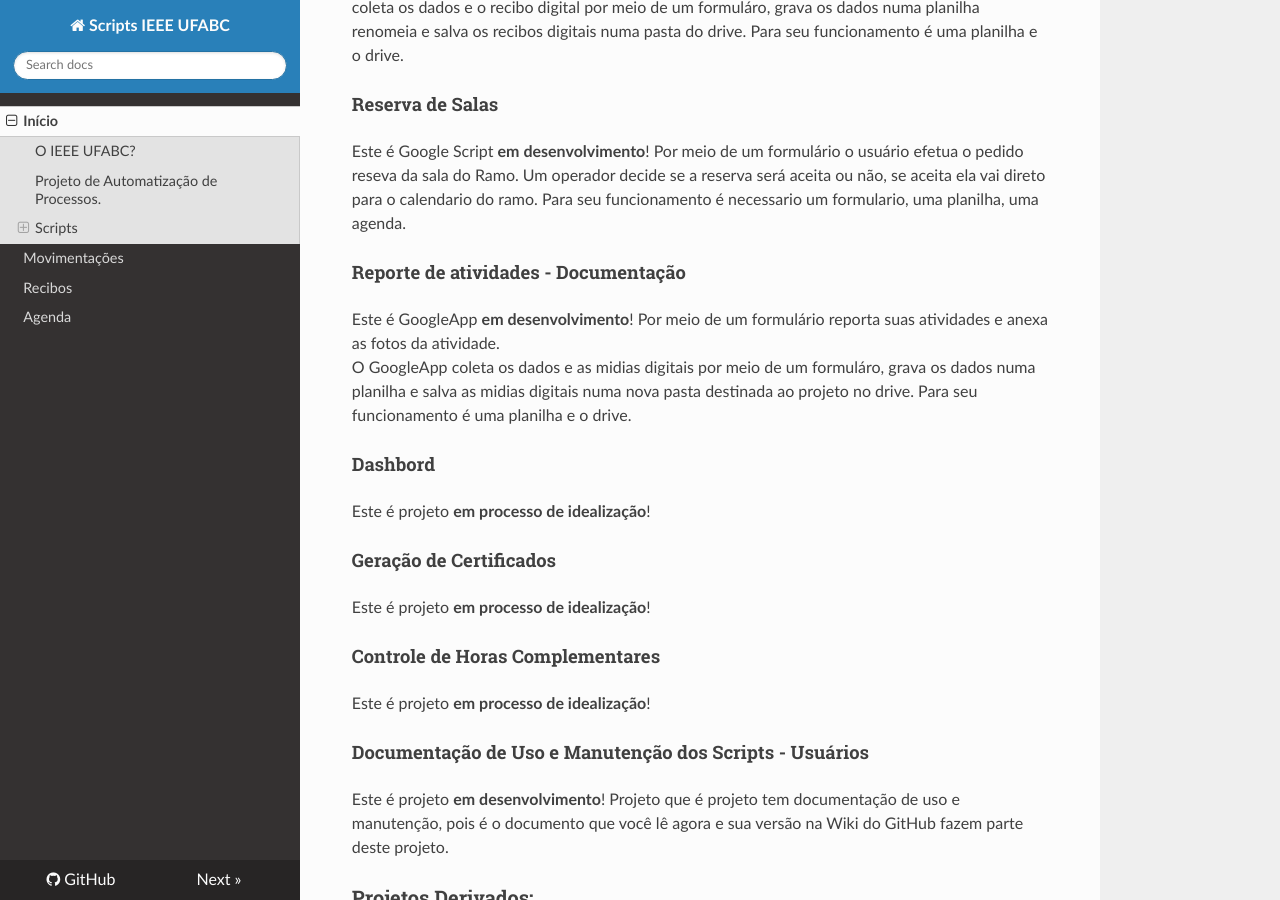
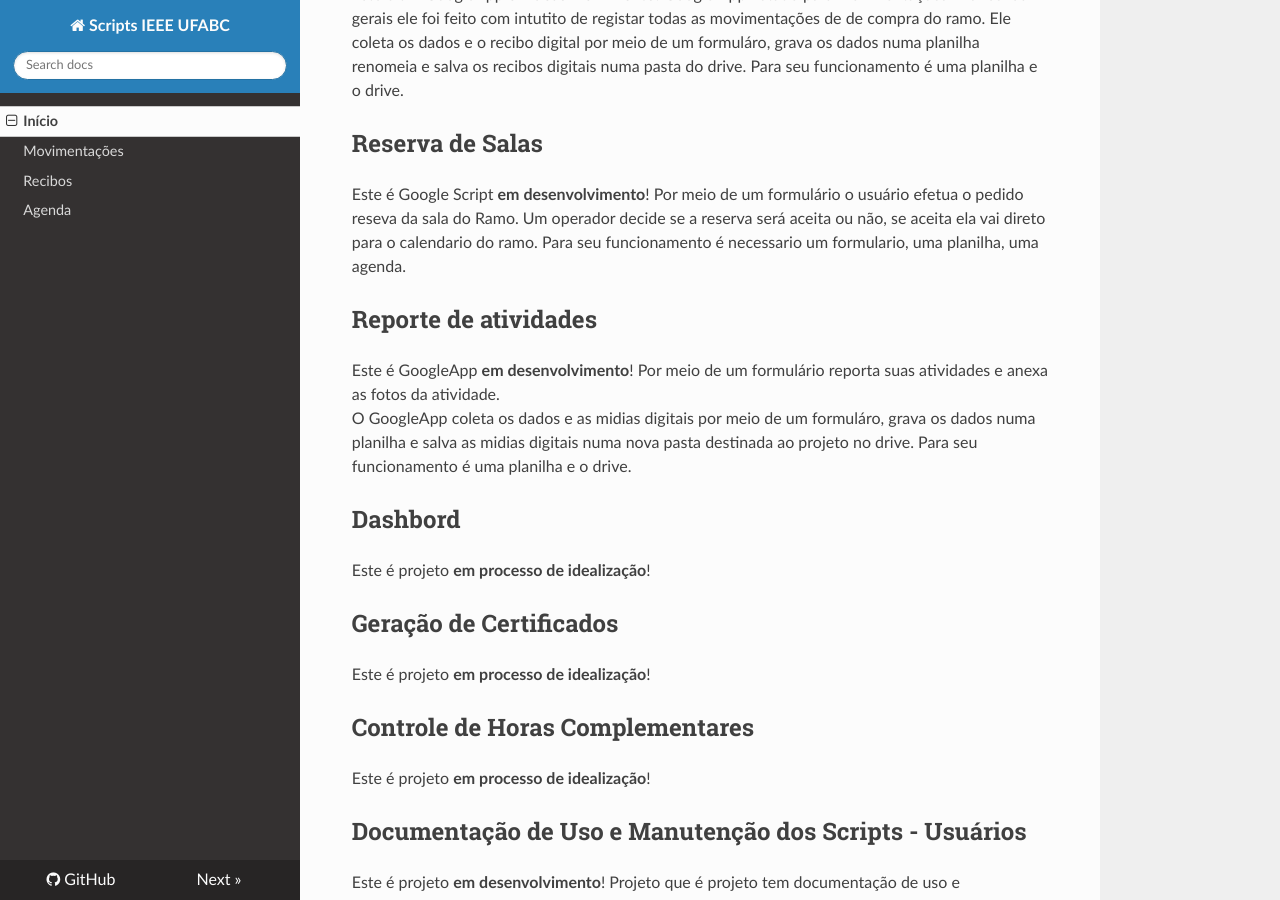
Before and after one commit to JuCaichiolo/Scripts-automatizacao, an MkDocs documentation site: the page built from docs/index.md, in a window 1280 px wide and 900 px high, scrolled down 1868 px. Built offline with MkDocs 1.6.1, drawn with Linux system fonts in a browser that asks for light colours; nearby versions of some CDN libraries; old or Windows-style settings are respelled for this version of MkDocs.

Commit message:
Documentação Update
Pequenas correções

```diff
--- a/docs/index.md
+++ b/docs/index.md
@@ -2,7 +2,7 @@
 
 Se você caiu de paraquedas aqui e não tem ideia do que é o IEEE UFABC ou o que são e o porque dos scripts Leia essa página.
 
-## O IEEE UFABC?
+# O IEEE UFABC?
 
 IEEE UFABC, lê-se "i três é UFABC", o nome mais conhecido da Ramo Estudantil do IEEE na Universidade Federal do ABC (UFABC), que é uma entidade estudantil voltada para o Desenvolvimento Profissional segundo a Resolução Consuni 143, de 10 de outubro de 2014 que reconhece e classifica institucionalmente as entidades estudantis e comunitárias na UFABC.
 
@@ -14,7 +14,7 @@ Os Ramos Estudantis (ou Student Branches) do Instituto de Engenheiros Eletricist
 - Desenvolvimento de liderança, relacionamento interpessoal e trabalho em equipe;
 - Desenvolvimento de projetos sem fins lucrativos com parcerias de empresas e Instituições objetivando beneficiar a sociedade acadêmica.
 
-## Projeto de Automatização de Processos.
+# Projeto de Automatização de Processos.
 
 No final do ano de 2014 foi o ano em que a UFABC iniciou o processo de legitimação das Entidades Estudantis, em 2016 a Portaria da Reitoria nº 430, de 19 de outubro de 2016, que regulamenta as responsabilidades das Entidades Estudantis Profissionais e Empreendedoras (EEPEs) vinculadas à UFABC, foi homologada o que dentre outras coisas permitiu que um grupo de Entidades Estudantis tenha o direito de  movimentações financeiras (venda) dentro de terreno da universidade. O conjunto de normativas da UFABC exigem que para continuar sendo uma Entidade Estudantil Reconhecida institucionalmente que dentre outras coisas seja emitido um Relatório Anual de Atividades e também Relatório Financeiro Anual.
 
@@ -22,7 +22,7 @@ Devido à grande quantidade de pessoas, atividades e a grande fragmentação da
 
 Com este problema em mente decidiu-se trabalhar num processo de automatização de processos internos do IEEE UFABC através de ferramentas gratuitas e de fácil manipulação. A ferramenta escolhida foi o Google Apps e o GitHub.
 
-## Scripts
+# Scripts
 
 Atualmente os scripts desenvolvidos ou em desenvolvimento podem ser dividios em **Projetos Internos**, aqueles voltados para administração do ramo, e **Projetos Derivados**, aqueles que foram adptados para o uso em outros locais, os projetos conhecidos são listados abaixo.
 
@@ -31,54 +31,54 @@ Se você adaptou o seu projeto a partir do nosso adicione ele no nosso repositó
 
 Você tem alguma necessidade que pode virar um projeto? Nos contate talvez possamos desenvolver algo junto!
 
-### **Projetos Internos:**
+## **Projetos Internos:**
 
-#### Teroraria
+## Teroraria
 É uma planilha com varias pastas. Sua função automatizar o fluxo de caixa  e ddo ramo e dos capitulos. Ela é complementadada por 2 projetos
 
-##### Recibos
+### Recibos
 Este é Google Script voltado para emissão de Recibos gerais do Ramo Estudantil IEEE UFABC.
 Ele envia o o recibo por E-mail e grava uma segunda via numa pasta do Driver do Ramo.
 Para seu funcionamento é necessario uma Form, uma Planilha, um Docs e uma pasta no drive.
 
-##### Movimentações
+### Movimentações
 Este é um GoogleApp **em desenvolvimento**!
 Google App votado para movimentações financeiras gerais ele foi feito com intutito de registar todas as movimentações de de compra do ramo.
 Ele coleta os dados e o recibo digital por meio de um formuláro, grava os dados numa planilha renomeia e salva os recibos digitais numa pasta do drive.
 Para seu funcionamento é uma planilha e o drive.
 
-#### Reserva de Salas
+## Reserva de Salas
 Este é Google Script **em desenvolvimento**!
 Por meio de um formulário o usuário efetua o pedido reseva da sala do Ramo.  Um operador decide se a reserva será aceita ou não, se aceita ela vai direto para o calendario do ramo.
 Para seu funcionamento é necessario um formulario, uma planilha, uma agenda.
 
-#### Reporte de atividades - Documentação
+## Reporte de atividades
 Este é GoogleApp **em desenvolvimento**!
 Por meio de um formulário reporta suas atividades e anexa as fotos da atividade.
 O GoogleApp coleta os dados e as midias digitais por meio de um formuláro, grava os dados numa planilha e salva as midias digitais numa nova pasta destinada ao projeto no drive.
 Para seu funcionamento é uma planilha e o drive.
 
-#### Dashbord
+## Dashbord
 
 Este é projeto **em processo de idealização**!
 
-#### Geração de Certificados
+## Geração de Certificados
 
 Este é projeto **em processo de idealização**!
 
-#### Controle de Horas Complementares
+## Controle de Horas Complementares
 
 Este é projeto **em processo de idealização**!
 
-#### Documentação de Uso e Manutenção dos Scripts - Usuários
+## Documentação de Uso e Manutenção dos Scripts - Usuários
 
 Este é projeto **em desenvolvimento**!
 Projeto que é projeto tem documentação de uso e manutenção, pois é o documento que você lê agora e sua versão na Wiki do GitHub fazem parte deste projeto.
 
 
 
-### **Projetos Derivados:**
+# **Projetos Derivados:**
 
-#### Reserva de Quadra
+## Reserva de Quadra
 
 Este é projeto **em desenvolvimento**!
```
